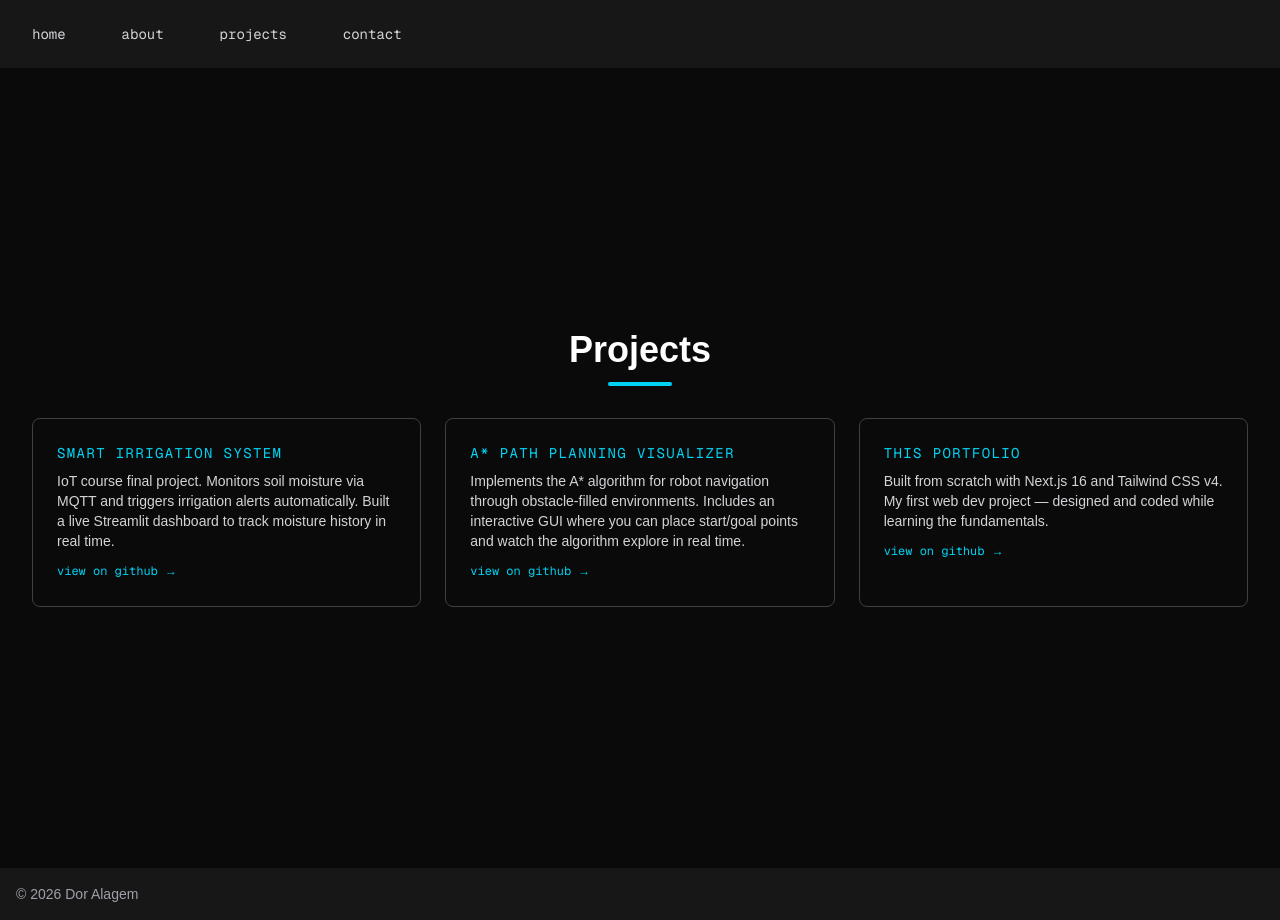
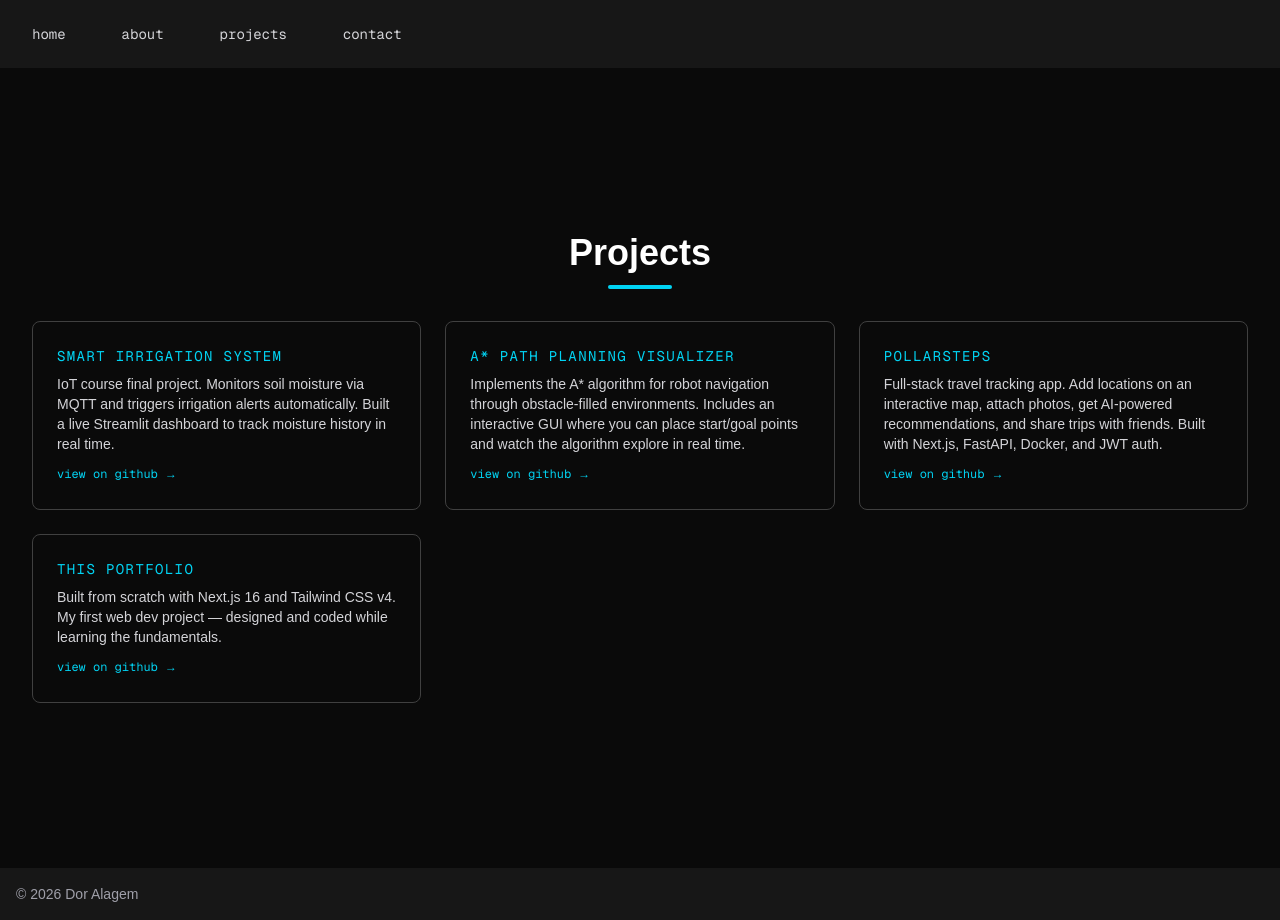
Before and after one commit to DORI2001/aidd, a Next.js app: page /projects in a window 1280 px wide. Built offline with nearby package versions, Linux system fonts and the light colour scheme.

Commit message:
add pollarsteps to projects

```diff
--- a/app/about/page.tsx
+++ b/app/about/page.tsx
@@ -1,5 +1,5 @@
 export default function About() {
-  const skills = ["Python", "C", "SQL", "Data Structures", "Algorithms", "AI Tools", "GitHub", "Docker"];
+  const skills = ["Python", "C", "SQL", "Data Structures", "Algorithms", "AI Tools", "GitHub", "Docker", "Prompt Engineering"];
 
   return (
     <div className="flex-1 min-h-screen flex flex-col items-center justify-center gap-12 p-8 max-w-3xl mx-auto">
--- a/app/projects/page.tsx
+++ b/app/projects/page.tsx
@@ -8,6 +8,11 @@ const projects = [
     name: "A* Path Planning Visualizer",
     description: "Implements the A* algorithm for robot navigation through obstacle-filled environments. Includes an interactive GUI where you can place start/goal points and watch the algorithm explore in real time.",
     link: "https://github.com/DORI2001/AV-course",
+  },
+  {
+    name: "Pollarsteps",
+    description: "Full-stack travel tracking app. Add locations on an interactive map, attach photos, get AI-powered recommendations, and share trips with friends. Built with Next.js, FastAPI, Docker, and JWT auth.",
+    link: "https://github.com/DORI2001/pollarsteps",
   },
   {
     name: "This Portfolio",
```
